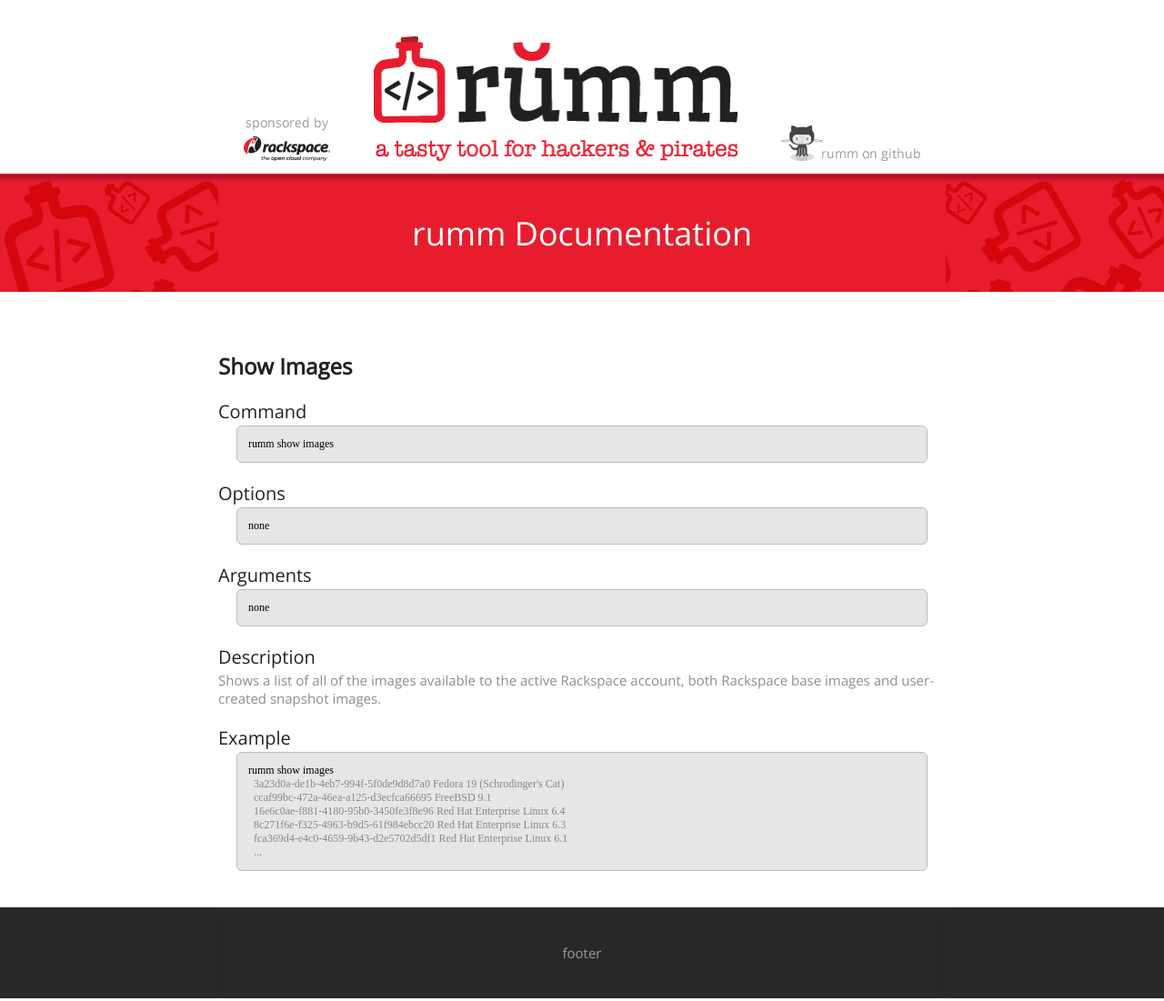
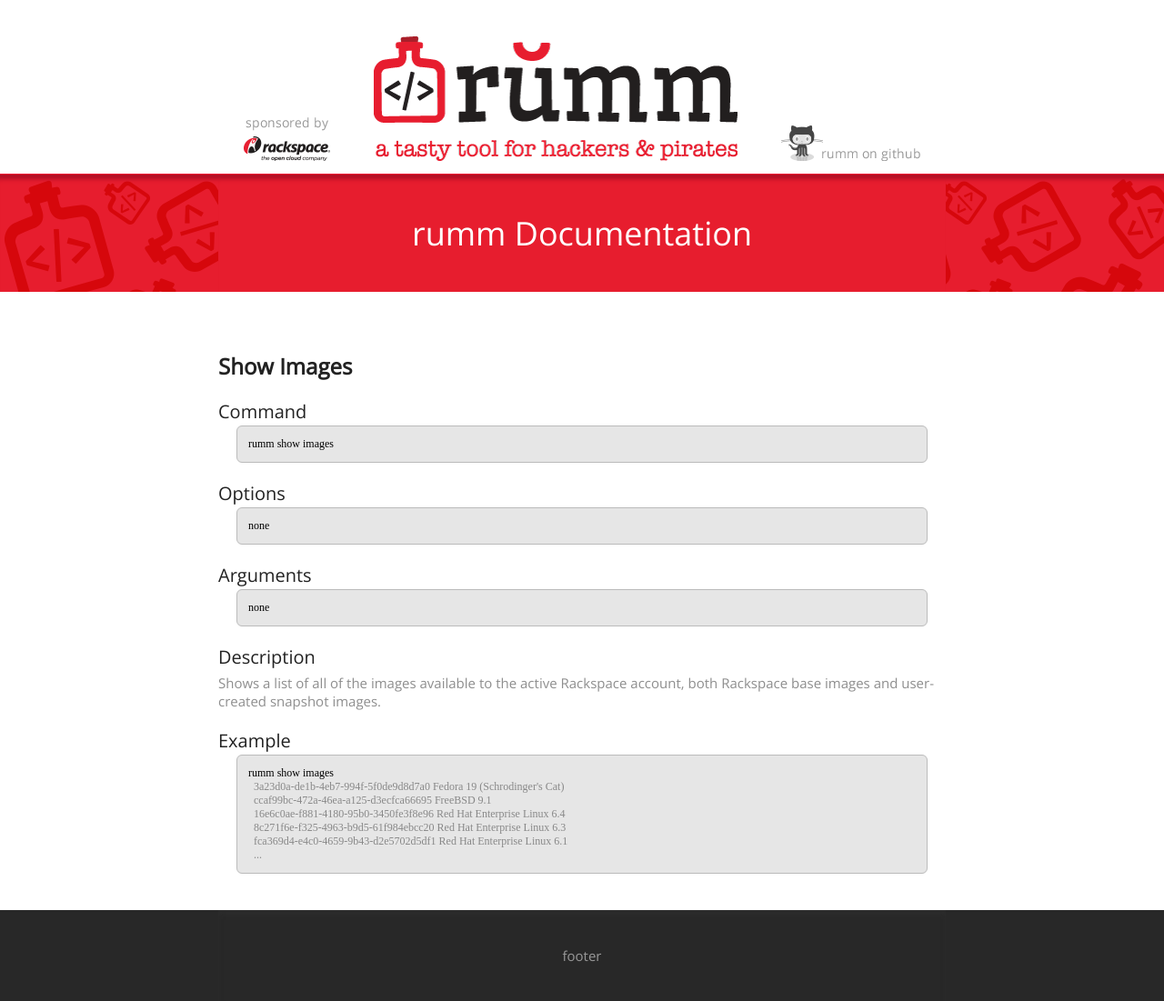
Before and after one commit to BastionFennell/rumm, a Jekyll site: the page built from documentation/images.html, in a window 1280 px wide. Shown: the whole page at 91% size. Built offline with Jekyll 4.4.1, drawn with Linux system fonts in a browser that asks for light colours; some web fonts are replaced.

Commit message:
more cleanup

```diff
--- a/_includes/docs/images/show-images.html
+++ b/_includes/docs/images/show-images.html
@@ -19,8 +19,7 @@ none
 </pre>
 
 <h3>Description</h3>
-Shows a list of all of the images available to the active Rackspace account, both Rackspace base images and user-created snapshot images.
-
+<p>Shows a list of all of the images available to the active Rackspace account, both Rackspace base images and user-created snapshot images.</p>
 <h3>Example</h3>
 
 <pre>
--- a/_includes/docs/nodes/create-node.html
+++ b/_includes/docs/nodes/create-node.html
@@ -19,7 +19,7 @@ LOADBALANCER_ID: STRING          # Name of the loadbalancer that contains the no
 </pre>
 
 <h3>Description</h3>
-Creates a new node on the named load balancer.
+<p>Creates a new node on the named load balancer.</p>
 
 <h3>Example</h3>
 
--- a/_includes/docs/nodes/update-node.html
+++ b/_includes/docs/nodes/update-node.html
@@ -19,7 +19,7 @@ none
 </pre>
 
 <h3>Description</h3>
-Updates a node.
+<p>Updates a node.</p>
 
 <h3>Examples</h3>
 
--- a/_includes/docs/servers/ssh.html
+++ b/_includes/docs/servers/ssh.html
@@ -19,7 +19,7 @@ ID: STRING          # Name of the server to log in to.
 </pre>
 
 <h3>Description</h3>
-This command logs into the named server as root via ssh.
+<p>This command logs into the named server as root via ssh.</p>
 
 <h3>Examples</h3>
 
--- a/_includes/docs/servers/update-server.html
+++ b/_includes/docs/servers/update-server.html
@@ -19,7 +19,7 @@ ID: STRING          # Name of the server to update
 </pre>
 
 <h3>Description</h3>
-Updates a server.
+<p>Updates a server.</p>
 
 <h3>Examples</h3>
 
```
